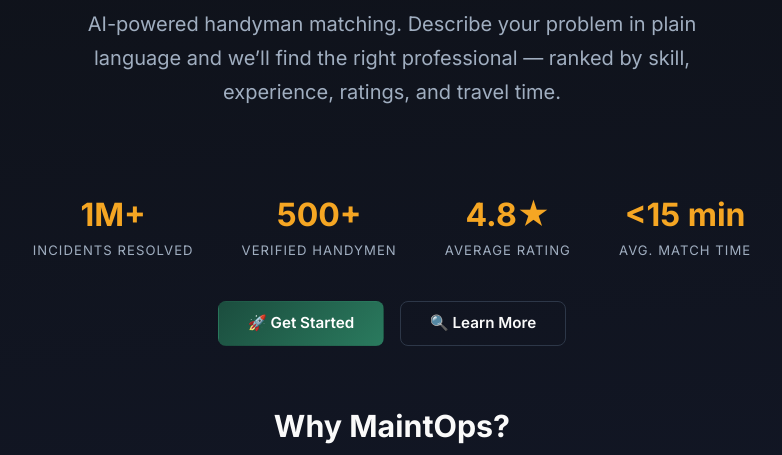
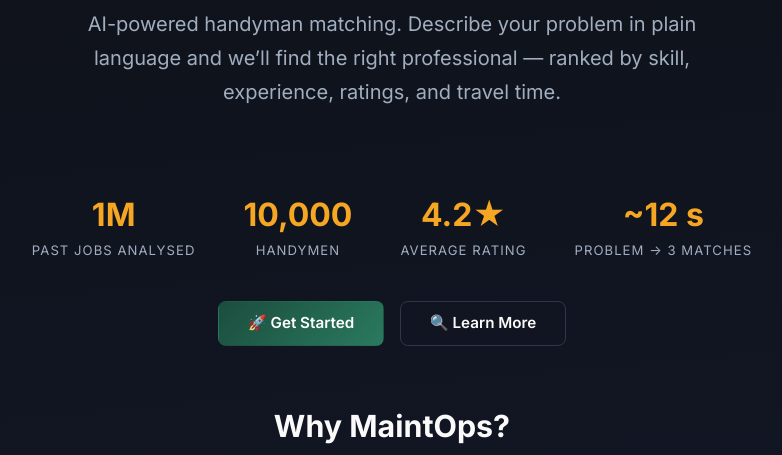
Before and after one commit to Gekol/maintops, a Flask app: page / in a window 1280 px wide. Shown: the part 228-683 px from the top of the page, without its empty margins (248-1030 px from the left). Run offline with Flask 3, Linux system fonts and the light colour scheme; some libraries are stand-ins or nearby versions.

Commit message:
fix: landing page shows real figures (10,000 handymen, 4.2 average rating, ~12 s to matches)
Co-Authored-By: Claude Opus 5.5 <noreply@anthropic.com>

```diff
--- a/templates/landing.html
+++ b/templates/landing.html
@@ -12,12 +12,12 @@
   </p>
 </section>
 
-<!-- Stats -->
+<!-- Stats: real figures (synthetic history in Delta, handymen and ratings in Lakebase, median from the README's speed table) -->
 <div class="stat-row">
-  <div class="stat"><div class="number">1M+</div><div class="label">Incidents Resolved</div></div>
-  <div class="stat"><div class="number">500+</div><div class="label">Verified Handymen</div></div>
-  <div class="stat"><div class="number">4.8★</div><div class="label">Average Rating</div></div>
-  <div class="stat"><div class="number">&lt;15 min</div><div class="label">Avg. Match Time</div></div>
+  <div class="stat"><div class="number">1M</div><div class="label">Past Jobs Analysed</div></div>
+  <div class="stat"><div class="number">10,000</div><div class="label">Handymen</div></div>
+  <div class="stat"><div class="number">4.2★</div><div class="label">Average Rating</div></div>
+  <div class="stat"><div class="number">~12 s</div><div class="label">Problem → 3 Matches</div></div>
 </div>
 
 <!-- CTA -->
```
